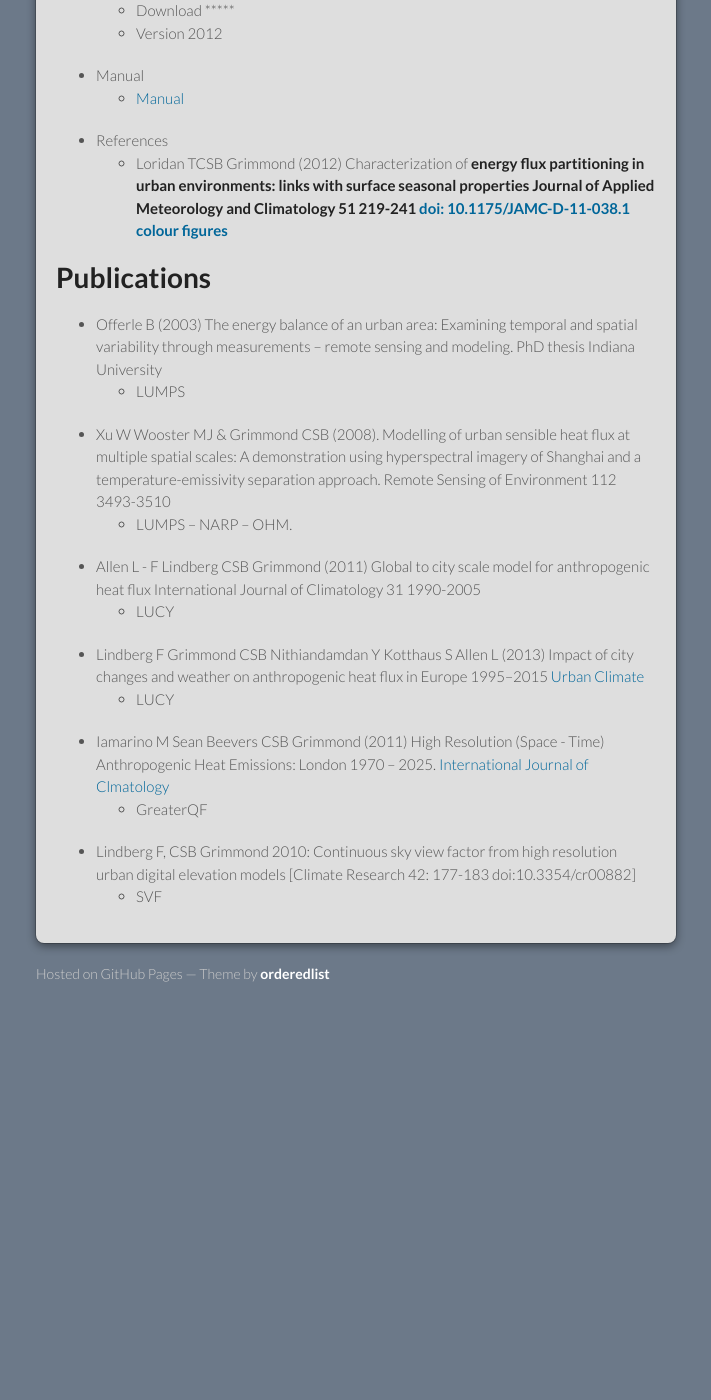
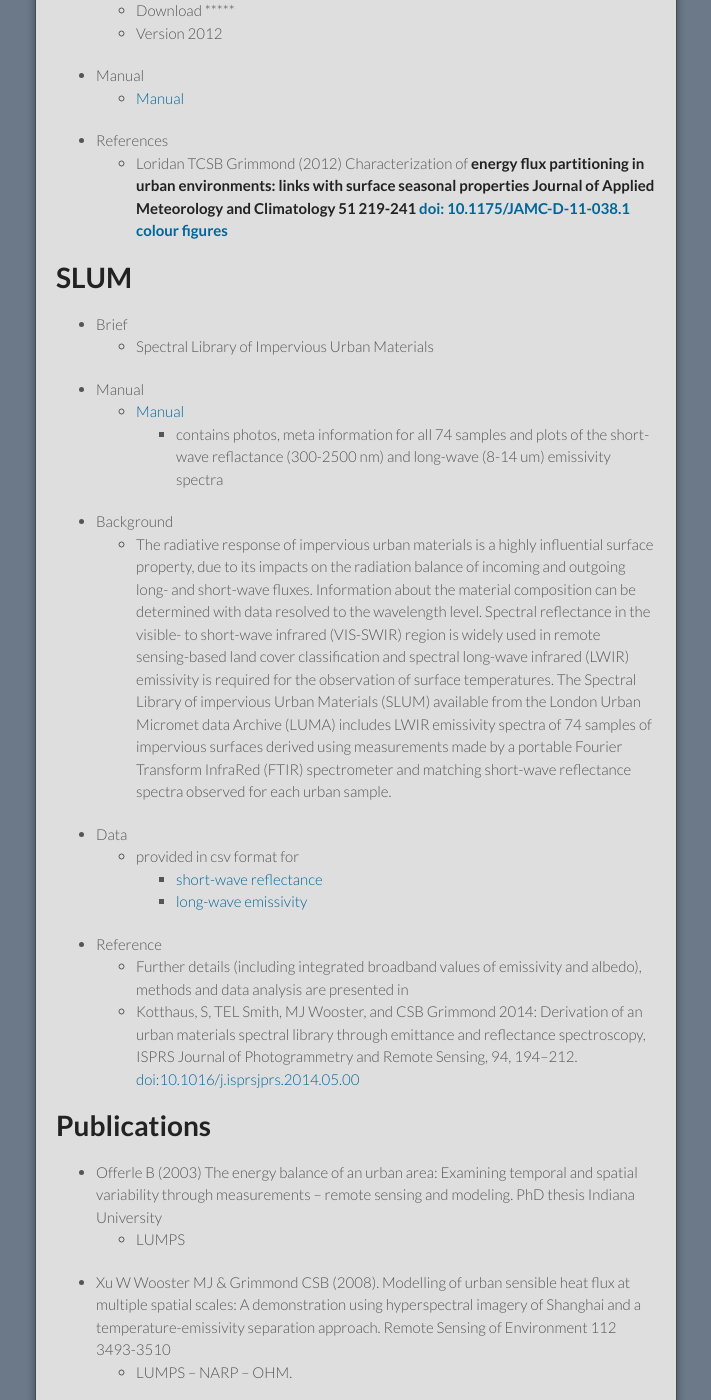
Before and after one commit to Urban-Meteorology-Reading/Urban-Meteorology-Reading.github.io, a Jekyll site: the page built from index.md, in a window 1280 px wide and 1400 px high, scrolled down 4115 px. Shown: the whole window, without its empty margins (284-995 px from the left). Built offline with Jekyll 4.4.1, drawn with Linux system fonts in a browser that asks for light colours; before the commit the page ends 5169 px from its top, so only the background shows below that.

Commit message:
Update index.md

```diff
--- a/index.md
+++ b/index.md
@@ -114,11 +114,27 @@ Please report issues [here](https://github.com/Urban-Meteorology-Reading/Urban-M
 * Software
   * Download *****
    * Version 2012
-
 * Manual
   * [Manual](http://www.met.rdg.ac.uk/micromet/documents//FRAISE_UserManual_Aug2011.pdf)
 * References
   * Loridan TCSB Grimmond (2012) Characterization of <strong>energy flux partitioning in urban environments: links with surface seasonal properties Journal of Applied Meteorology and Climatology 51 219-241 [doi: 10.1175/JAMC-D-11-038.1](http://journals.ametsoc.org/doi/pdf/10.1175/JAMC-D-11-038.1) [colour figures](http://www.met.reading.ac.uk/micromet/publications/Colour_Figures_LoridanGrimmond2012JAMC.pdf)
+
+# SLUM
+* Brief
+  * Spectral Library of Impervious Urban Materials
+* Manual
+  * [Manual](http://www.met.reading.ac.uk/micromet/documents/LUMA_SLUM.pdf)
+    * contains photos, meta information for all 74 samples and plots of the short-wave reflactance (300-2500 nm) and long-wave (8-14 um) emissivity spectra
+* Background
+  * The radiative response of impervious urban materials is a highly influential surface property, due to its impacts on the radiation balance of incoming and outgoing long- and short-wave fluxes. Information about the material composition can be determined with data resolved to the wavelength level. Spectral reflectance in the visible- to short-wave infrared (VIS-SWIR) region is widely used in remote sensing-based land cover classification and spectral long-wave infrared (LWIR) emissivity is required for the observation of surface temperatures. The Spectral Library of impervious Urban Materials (SLUM) available from the London Urban Micromet data Archive (LUMA) includes LWIR emissivity spectra of 74 samples of impervious surfaces derived using measurements made by a portable Fourier Transform InfraRed (FTIR) spectrometer and matching short-wave reflectance spectra observed for each urban sample.
+* Data
+  * provided in csv format for
+     * [short-wave reflectance](http://www.met.reading.ac.uk/micromet/documents/LUMA_SLUM_SW.csv)
+     * [long-wave emissivity](http://www.met.reading.ac.uk/micromet/documents/LUMA_SLUM_IR.csv)
+* Reference
+   * Further details (including integrated broadband values of emissivity and albedo), methods and data analysis are presented in
+   * Kotthaus, S, TEL Smith, MJ Wooster, and CSB Grimmond 2014: Derivation of an urban materials spectral library through emittance and reflectance spectroscopy, ISPRS Journal of Photogrammetry and Remote Sensing, 94, 194–212. [doi:10.1016/j.isprsjprs.2014.05.00](http://www.sciencedirect.com/science/article/pii/S0924271614001233)
+
 
 # Publications
 
```
